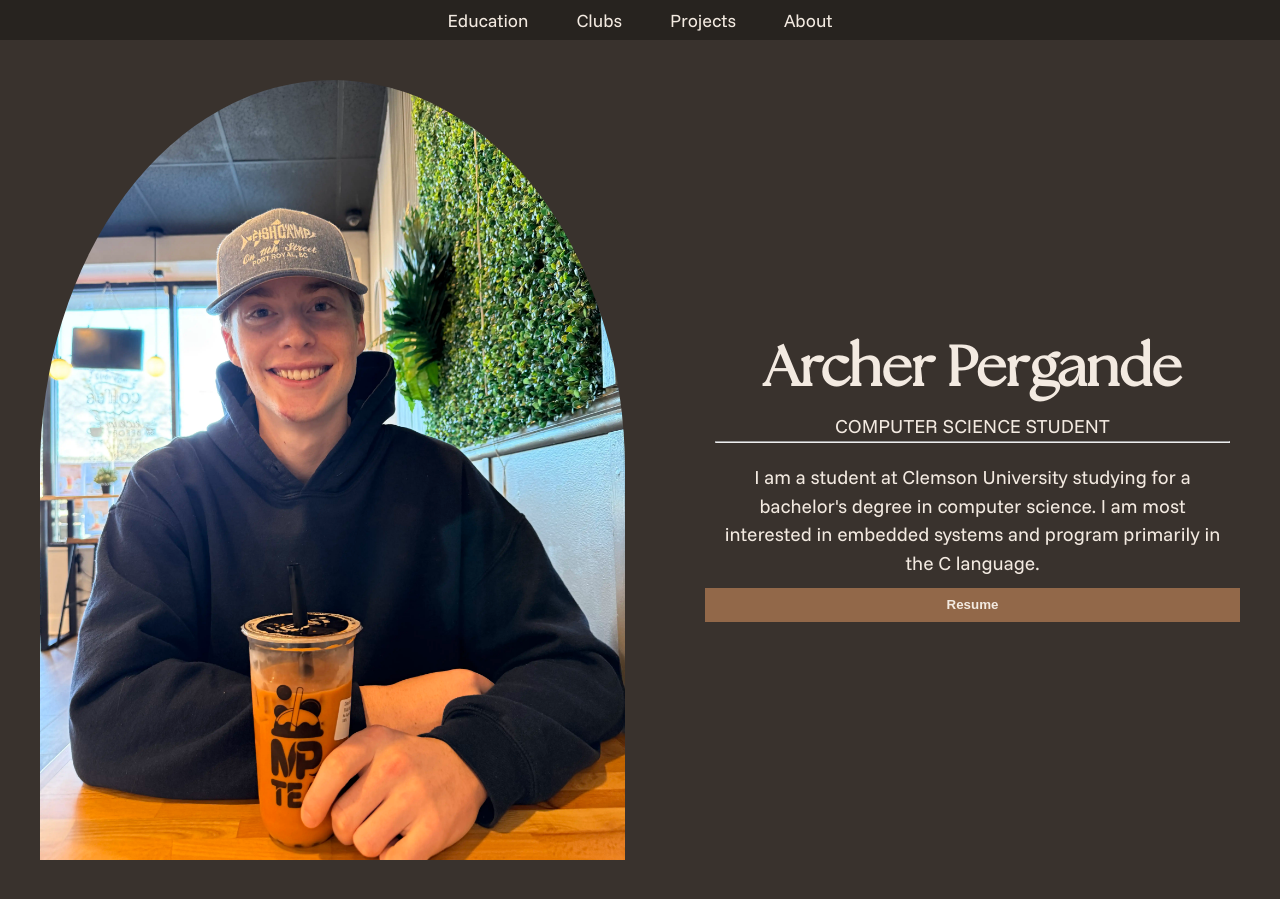
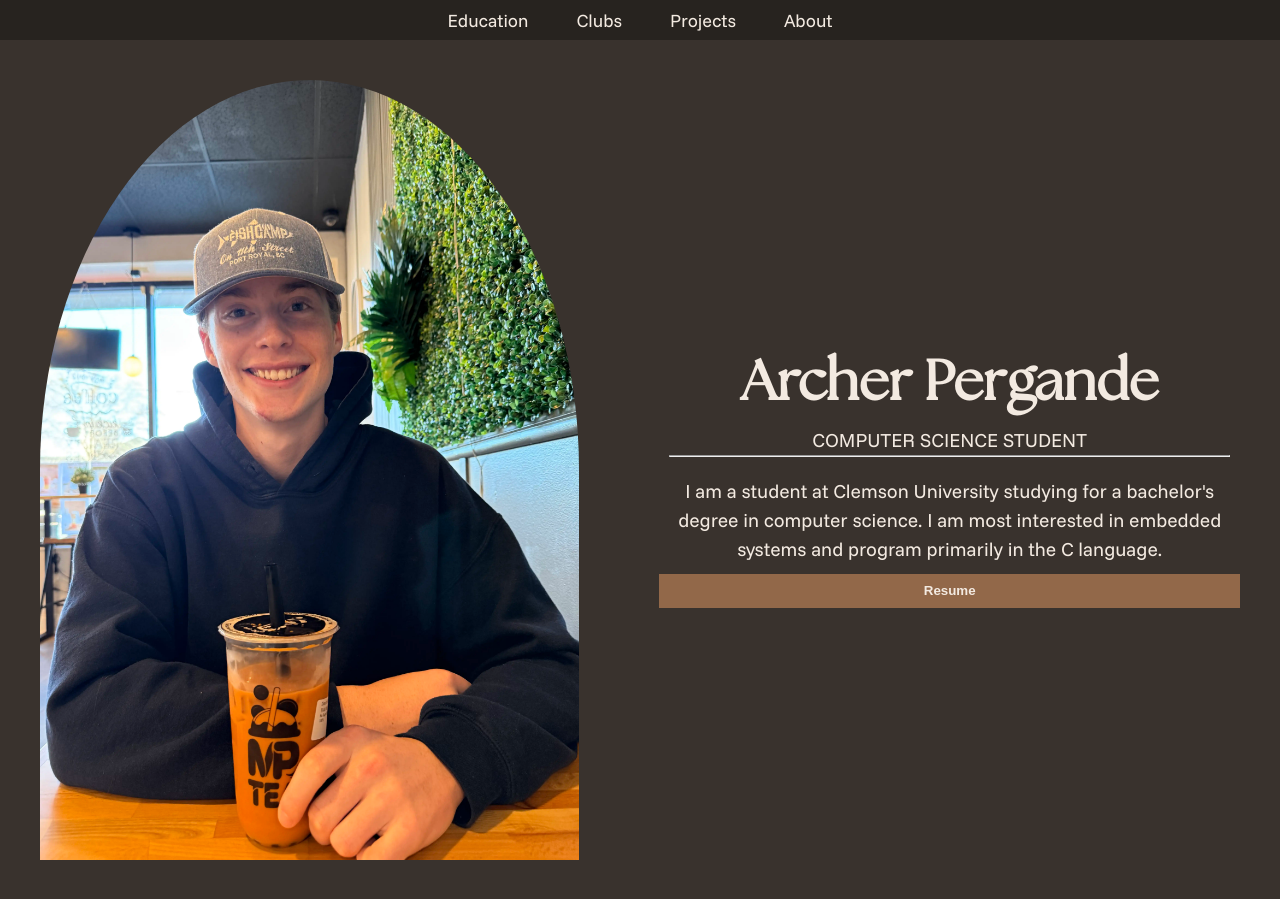
Before and after one commit to archerpergande/archerpergande.github.io, a Jekyll site: the page built from README.md, in a window 1280 px wide and 900 px high. Built offline with Jekyll 4.4.1, drawn with Linux system fonts in a browser that asks for light colours; our own code applies the rules of GitHub Pages for plain Markdown files.

Commit message:
fix mobile rendering of hero

```diff
--- a/_includes/hero.html
+++ b/_includes/hero.html
@@ -1,6 +1,9 @@
 <section class="hero">
 
-    <img class="hero-image" src="/assets/img/hero-mid.webp">
+    <div class="hero-image-container">
+        <img class="hero-image" src="/assets/img/hero-mid.webp">
+    </div>
+
 
     <div class="hero-caption">
         <div class="hero-text">
--- a/_sass/_hero.scss
+++ b/_sass/_hero.scss
@@ -12,6 +12,13 @@
     background-color: $color-background;
 }
 
+.hero-image-container {
+    height: 100%;
+    width: 100%;
+    overflow: hidden;
+}
+
+// probably need wrapper for this to work on mobile
 .hero-image {
     object-fit: cover;
     padding: $header-height;
```
